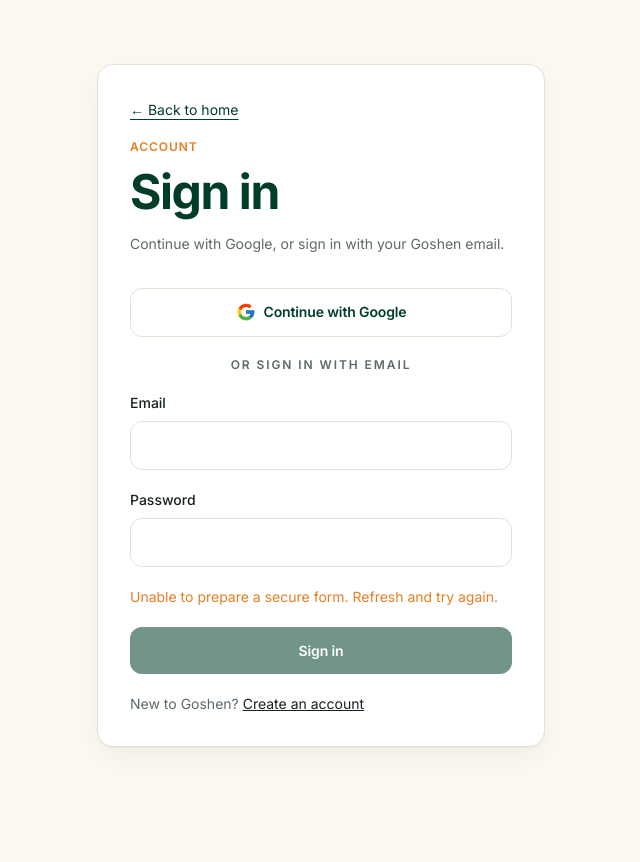
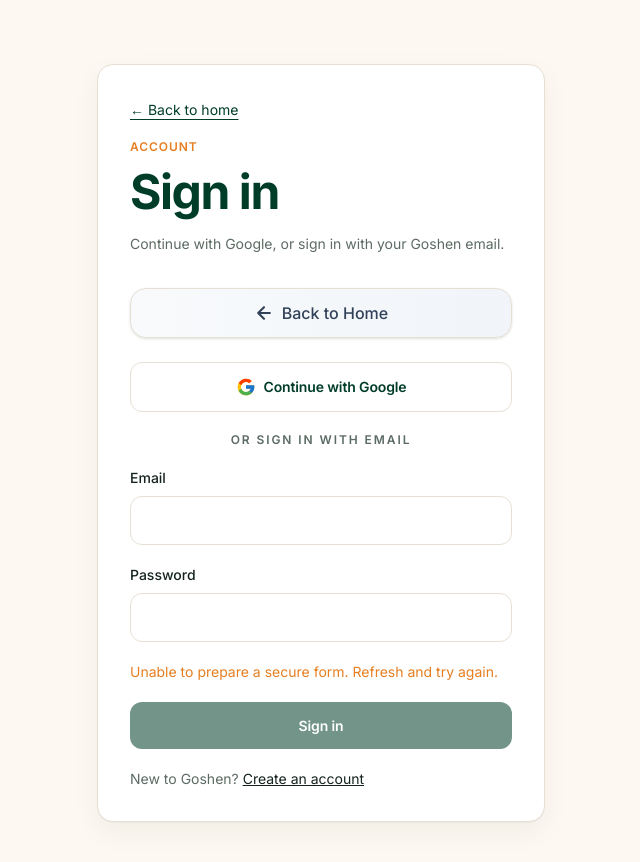
Before and after one commit to kaphandavid99-create/Goshen, a Next.js app: page /login in a window 1280 px wide. Shown: the top 862 px of the page, without its empty margins (319-959 px from the left). Before the commit the page ends 811 px from the top, so only its background shows below. Built offline with nearby package versions, Linux system fonts and the light colour scheme; no server answers.

Commit message:
Redesign back to home button with improved styling and animations

```diff
--- a/src/components/auth/auth-form.tsx
+++ b/src/components/auth/auth-form.tsx
@@ -131,6 +131,27 @@
 
   return (
     <form onSubmit={onSubmit} className="space-y-5" noValidate>
+      <button
+        type="button"
+        onClick={() => router.back()}
+        className="group flex items-center justify-center gap-2 w-full py-3 px-4 rounded-lg bg-gradient-to-r from-slate-50 to-slate-100 hover:from-slate-100 hover:to-slate-200 border border-slate-200 hover:border-slate-300 text-slate-700 hover:text-slate-900 font-medium transition-all duration-200 mb-6 shadow-sm hover:shadow-md"
+      >
+        <svg
+          width="20"
+          height="20"
+          viewBox="0 0 24 24"
+          fill="none"
+          stroke="currentColor"
+          strokeWidth="2.5"
+          strokeLinecap="round"
+          strokeLinejoin="round"
+          className="group-hover:-translate-x-1 transition-transform duration-200"
+        >
+          <path d="M19 12H5M12 19l-7-7 7-7" />
+        </svg>
+        <span>Back to Home</span>
+      </button>
+
       <a
         href={googleStartHref(mode, safeNext, activeReferral)}
         className="btn btn-outline w-full"
```
